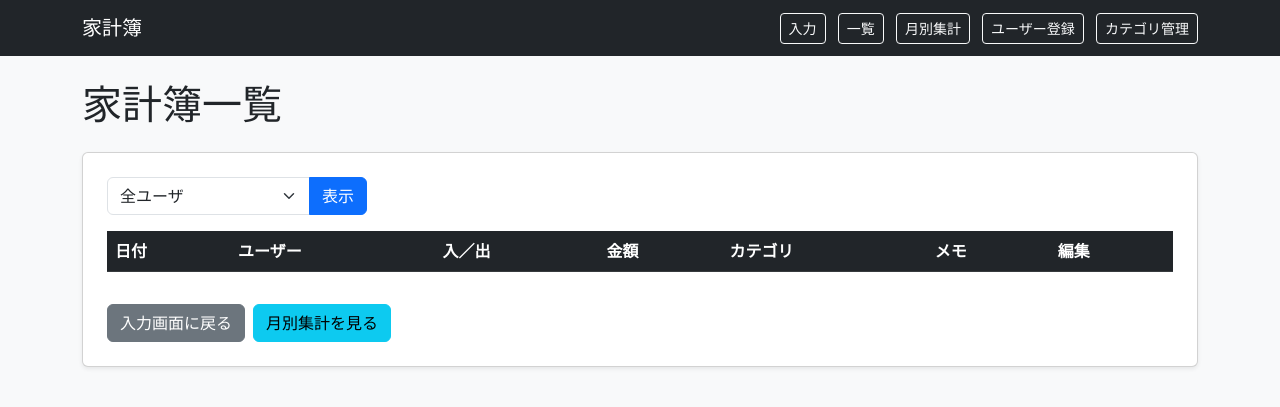
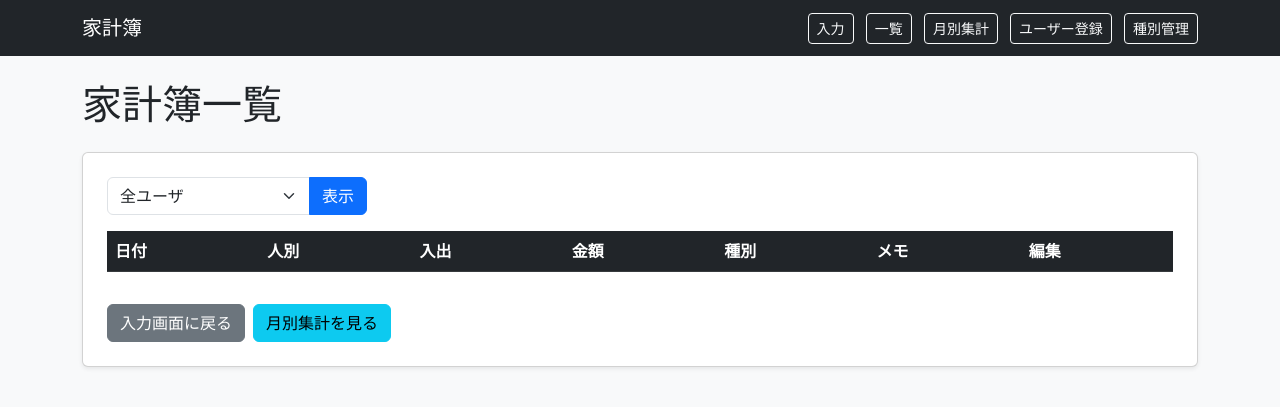
Before and after one commit to FutoshiSaito/kakeibo-app, a Flask app: page /list in a window 1280 px wide. Shown: the top 407 px of the page. Run offline with Flask 3, Linux system fonts and the light colour scheme; data that the repository does not hold is empty.

Commit message:
見出しの修正

```diff
--- a/templates/base.html
+++ b/templates/base.html
@@ -18,7 +18,7 @@
                     <a class="btn btn-outline-light btn-sm me-2" href="/list">一覧</a>
                     <a class="btn btn-outline-light btn-sm me-2" href="/select-month">月別集計</a>
                     <a class="btn btn-outline-light btn-sm me-2" href="/add-user">ユーザー登録</a>
-                    <a class="btn btn-outline-light btn-sm" href="/categories">カテゴリ管理</a>
+                    <a class="btn btn-outline-light btn-sm" href="/categories">種別管理</a>
                 </div>
             </div>
         </nav>
--- a/templates/list.html
+++ b/templates/list.html
@@ -26,10 +26,10 @@
             <thead class="table-dark">
                 <tr>
                     <th>日付</th>
-                    <th>ユーザー</th>
-                    <th>入／出</th>
+                    <th>人別</th>
+                    <th>入出</th>
                     <th>金額</th>
-                    <th>カテゴリ</th>
+                    <th>種別</th>
                     <th>メモ</th>
                     <th>編集</th>
                 </tr>
```
